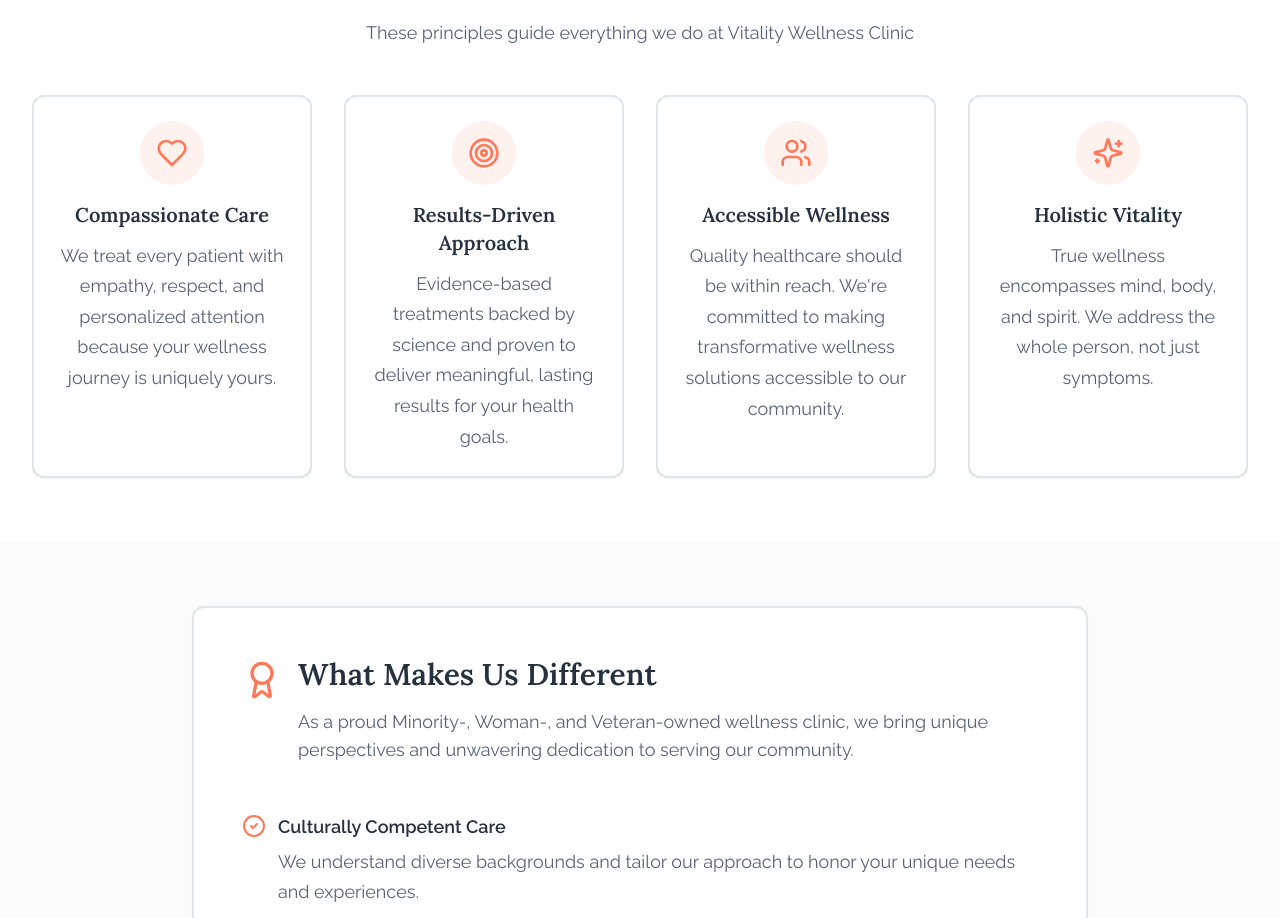
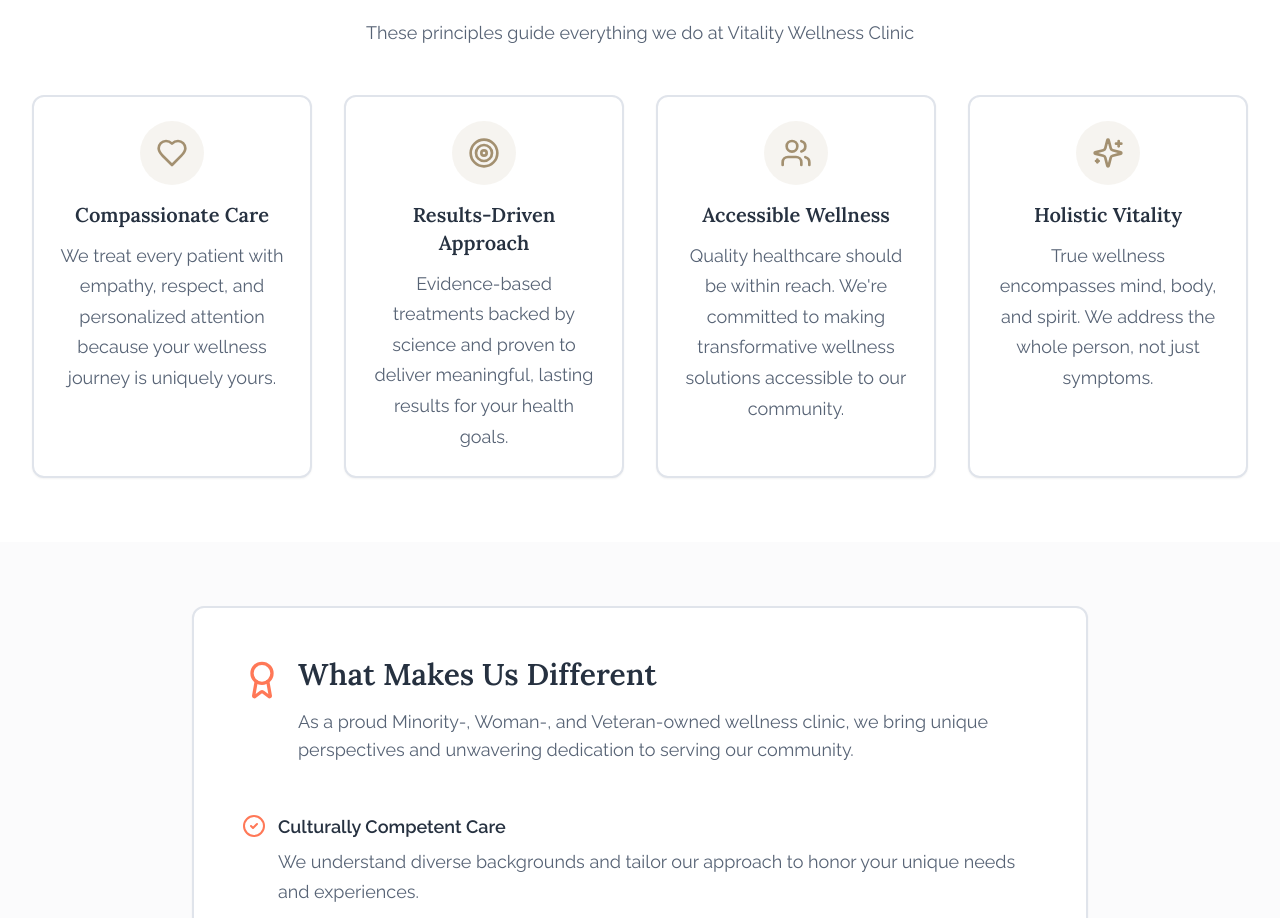
Before and after one commit to vitalitywellnessfl/vitality-preview, a React (Vite) app: page /about in a window 1280 px wide. Shown: the part 3546-4464 px from the top of the page. Built offline with nearby package versions, Linux system fonts and the light colour scheme; the HTML template or start-up script is replaced by a standard one; a web font is replaced by a local one.

Commit message:
Fix: Change icon colors to A39070

```diff
--- a/src/pages/About.tsx
+++ b/src/pages/About.tsx
@@ -326,8 +326,8 @@ export default function About() {
                 <Card key={index} className="border-2 hover:border-primary transition-colors">
                   <CardContent className="p-6">
                     <div className="flex flex-col items-center text-center">
-                      <div className="mb-4 rounded-full bg-primary/10 p-4">
-                        <value.icon className="h-8 w-8 text-primary" />
+                      <div className="mb-4 rounded-full bg-[#A39070]/10 p-4">
+                        <value.icon className="h-8 w-8 text-[#A39070]" />
                       </div>
                       <h3 className="text-xl font-semibold mb-3 text-foreground">{value.title}</h3>
                       <p className="text-muted-foreground">{value.description}</p>
```
